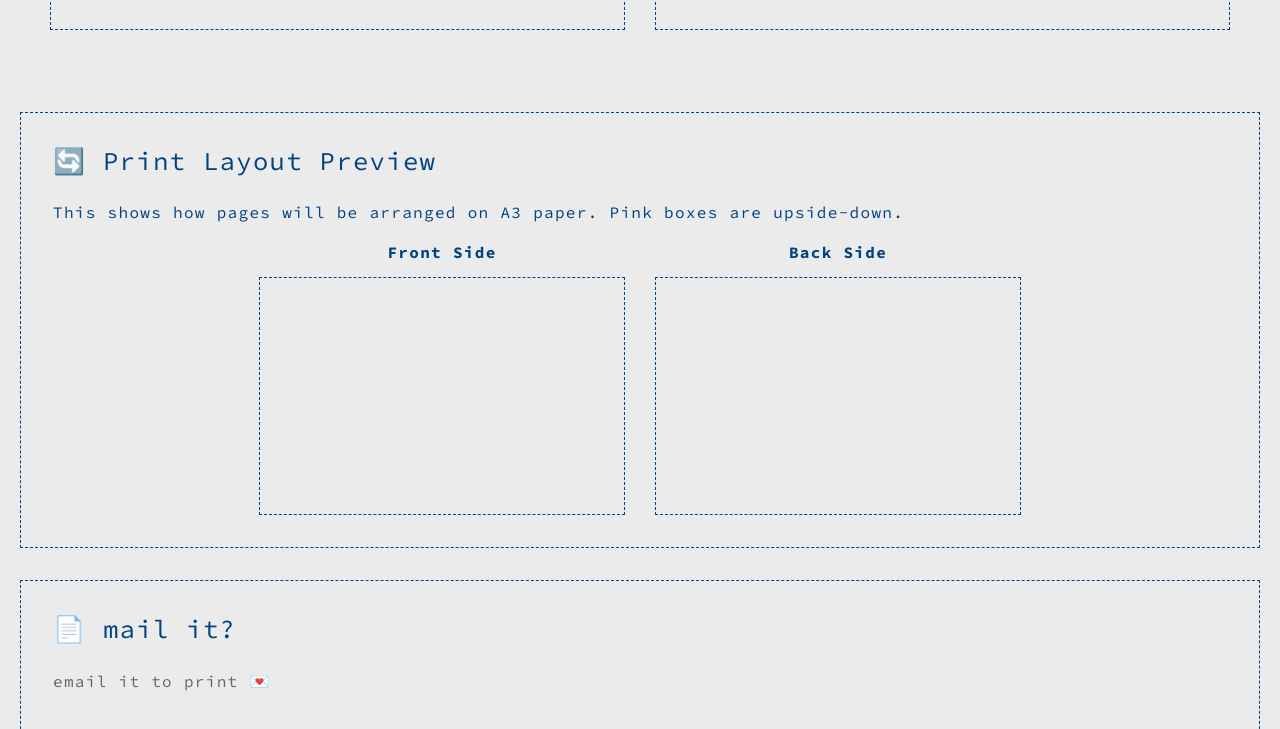
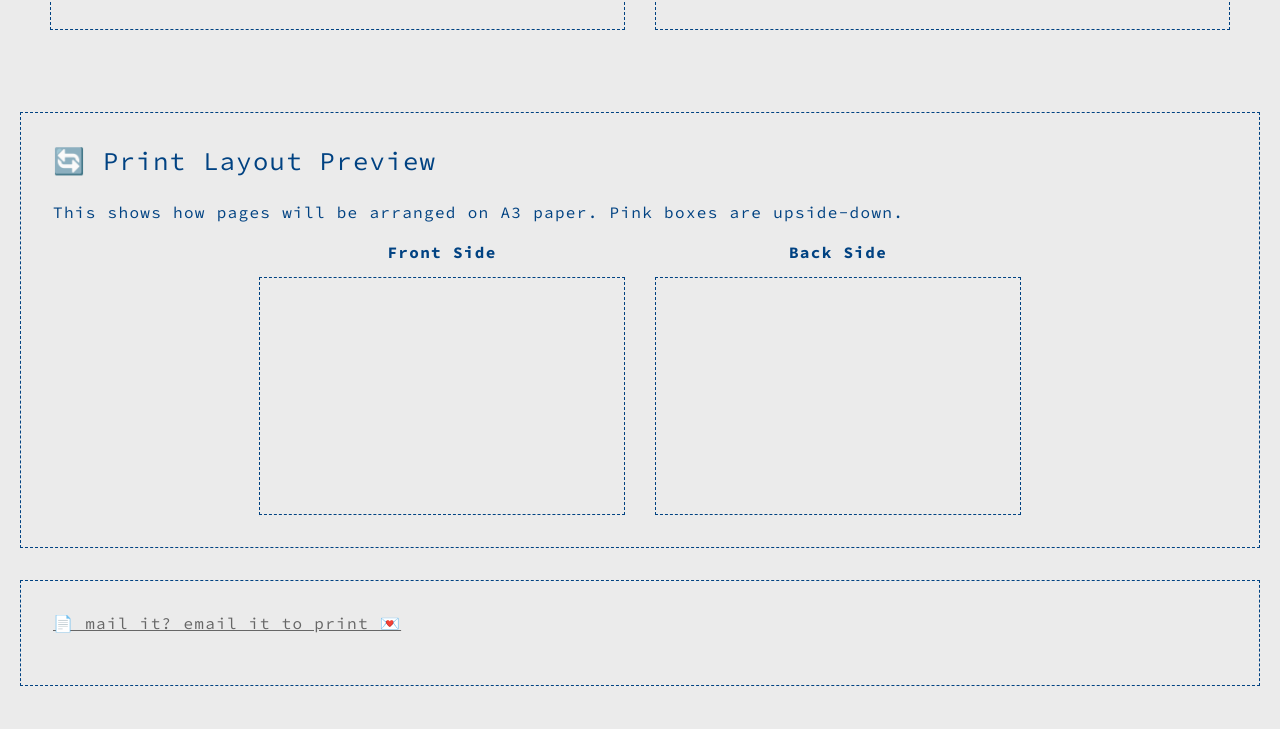
Before and after one commit to like820/zineImposter, a plain HTML site: page index.html in a window 1280 px wide. Shown: the part 956-1685 px from the top of the page. Drawn offline with nearby package versions, Linux system fonts and the light colour scheme; a script that the page names is missing.

Commit message:
Refactor email link structure in index.html

```diff
--- a/index.html
+++ b/index.html
@@ -411,9 +411,11 @@
     </div>
 
             <div class="section">
-                <h2>📄 mail it?</h2>
-                <a style="margin-bottom: 15px; color: #666; href="mailto:m@waterlike.tools">email it to print 💌</a>
 
+                <a href="mailto:m@waterlike.tools"  style="margin-bottom: 15px; color: #666;>
+                    <h2>📄 mail it?</h2>
+                    email it to print 💌
+                </a>
                 <div class="pages-grid" id="pagesGrid"></div>
             </div>
         </div>
```
